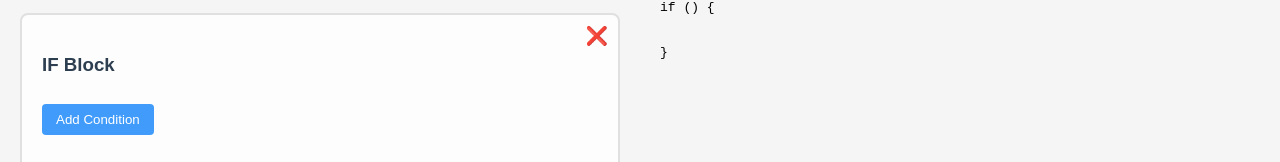
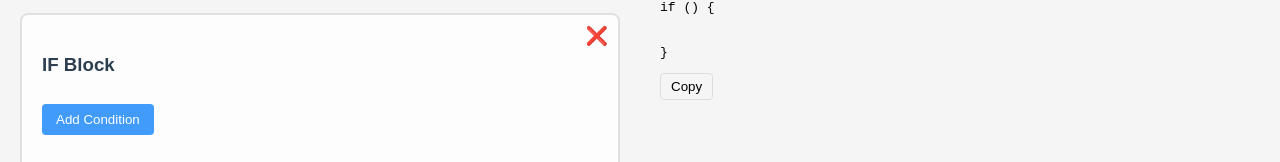
Before and after one commit to bh01462749/rule-engine-ui, a React (Create React App) app: page /create in a window 1280 px wide. Shown: the part 138-300 px from the top of the page. Built offline with nearby package versions, Linux system fonts and the light colour scheme.

Commit message:
copy button in rule creator

```diff
--- a/src/Components/RuleBuilder.js
+++ b/src/Components/RuleBuilder.js
@@ -2,6 +2,8 @@ import React, { useState } from 'react';
 import IfBlock from './IfBlock';
 
 function RuleBuilder() {
+    const [copied, setCopied] = useState(false);
+
   const [ifBlocks, setIfBlocks] = useState([
     {
       id: Date.now(),
@@ -59,6 +61,18 @@ function RuleBuilder() {
     return `${space}if (${conditionStr}) {\n${space}  ${actionStr}\n${childrenStr}\n${space}}`;
   };
 
+  const copyToClipboard = () => {
+      const codeToCopy = ifBlocks.map(generateJSCode).join('\n\n');
+      navigator.clipboard.writeText(codeToCopy)
+        .then(() => {
+          setCopied(true);
+          setTimeout(() => setCopied(false), 2000);
+        })
+        .catch(err => {
+          console.error('Failed to copy: ', err);
+        });
+    };
+
   return (
     <div style={{
       display: 'flex',
@@ -83,6 +97,18 @@ function RuleBuilder() {
       <div style={{ flex: '1 1 400px' }}>
         <h2>Generated Code</h2>
         <pre>{ifBlocks.map(generateJSCode).join('\n\n')}</pre>
+        <button
+                onClick={copyToClipboard}
+                style={{
+                  padding: '5px 10px',
+                  background: '#f5f5f5',
+                  border: '1px solid #ddd',
+                  borderRadius: '4px',
+                  cursor: 'pointer',
+                }}
+              >
+                {copied ? 'Copied!' : 'Copy'}
+              </button>
       </div>
     </div>
   );
```
